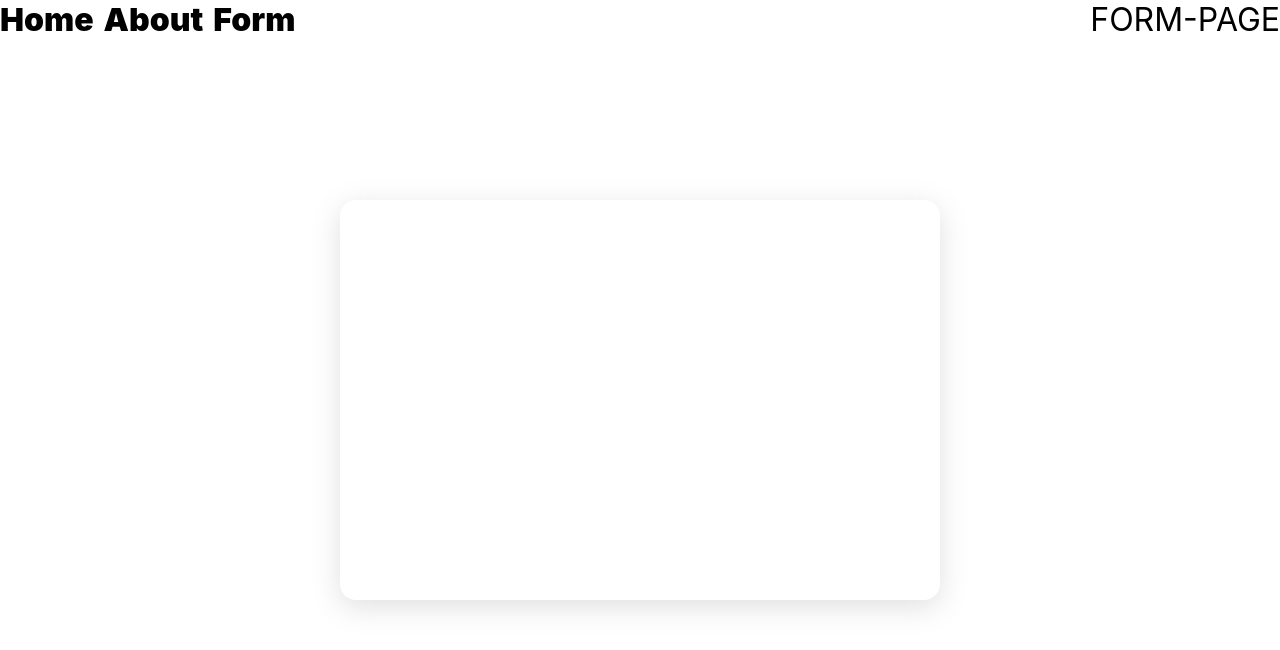
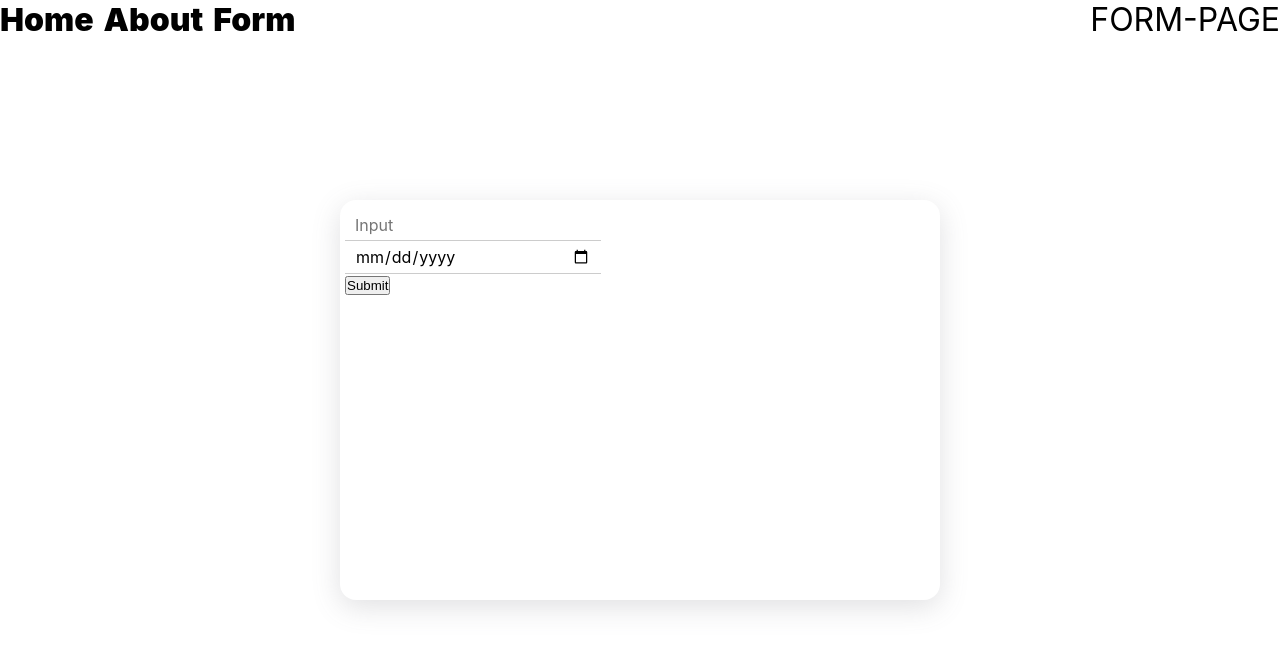
Before and after one commit to msultanovdev/rs-react-components, a React (Create React App) app in the folder my-components/: page /form-page in a window 1280 px wide. Shown: the top 650 px of the page. Built offline with nearby package versions, Linux system fonts and the light colour scheme.

Commit message:
feat: add inputs

```diff
--- a/my-components/src/pages/FormPage/FormPage.css
+++ b/my-components/src/pages/FormPage/FormPage.css
@@ -1,4 +1,5 @@
 .form {
+  padding: 10px 5px;
   position: absolute;
   left: 50%;
   top: 50%;
@@ -8,3 +9,26 @@
   box-shadow: rgba(100, 100, 111, 0.2) 0px 7px 29px 0px;
   border-radius: 16px;
 }
+.input {
+  all: unset;
+  width: 40%;
+  color: black;
+  border-bottom: 1px solid rgba(0, 0, 0, 0.2);
+  padding: 5px 10px;
+  transition: 0.4s;
+}
+.input:focus {
+  border-color: #000;
+}
+
+.input-wrapper {
+  display: flex;
+  justify-content: space-between;
+  align-items: center;
+}
+.input-wrapper p {
+  width: 48%;
+}
+.input-invalid {
+  color: red;
+}
--- a/my-components/src/pages/FormPage/FormPage.tsx
+++ b/my-components/src/pages/FormPage/FormPage.tsx
@@ -2,10 +2,74 @@ import React from "react";
 import "./FormPage.css";
 
 class FormPage extends React.Component {
+  componentDidMount(): void {
+    alert(
+      "Dear Reviewer, please give time to finish this task, check it at the last day of the cross-check))"
+    );
+  }
+  state = {
+    isValidName: false,
+    isValidDate: false,
+  };
+
+  nameInputRef: React.RefObject<HTMLInputElement>;
+  birthdayRef: React.RefObject<HTMLInputElement>;
+
+  constructor(props: never) {
+    super(props);
+    this.nameInputRef = React.createRef<HTMLInputElement>();
+    this.birthdayRef = React.createRef<HTMLInputElement>();
+  }
+
+  submitButton(e: React.MouseEvent<HTMLButtonElement>) {
+    e.preventDefault();
+    if ((this.nameInputRef.current as HTMLInputElement).value.length < 3) {
+      this.setState({ isValidName: true });
+    } else {
+      this.setState({ isValidName: false });
+    }
+    if (!(this.birthdayRef.current as HTMLInputElement).value) {
+      this.setState({ isValidDate: true });
+    } else {
+      this.setState({ isValidDate: false });
+    }
+  }
+
   render(): React.ReactNode {
     return (
       <div className="container">
-        <form action="" className="form"></form>
+        <form action="" className="form">
+          <div className="input-wrapper">
+            <input
+              ref={this.nameInputRef}
+              type="text"
+              className="input"
+              placeholder="Input"
+            />
+            <p className="input-invalid">
+              {this.state.isValidName
+                ? "Invalid Name, please use letters!"
+                : ""}
+            </p>
+          </div>
+
+          <div className="input-wrapper">
+            <input
+              ref={this.birthdayRef}
+              type="date"
+              className="input"
+              placeholder="Input"
+            />
+            <p className="input-invalid">
+              {this.state.isValidDate
+                ? "Invalid Date, please use calendar!"
+                : ""}
+            </p>
+          </div>
+          <button onClick={(e) => this.submitButton(e)} type="submit">
+            Submit
+          </button>
+        </form>
       </div>
     );
   }
--- a/my-components/tsconfig.json
+++ b/my-components/tsconfig.json
@@ -12,7 +12,7 @@
     "module": "esnext",
     "moduleResolution": "node",
     "resolveJsonModule": true,
-    "isolatedModules": true,
+    "isolatedModules": false,
     "noImplicitAny": true,
     "noEmit": true,
     "jsx": "react-jsx"
```
Also changed, not shown: my-components/src/pages/FormPage/ref.tsx (added).
